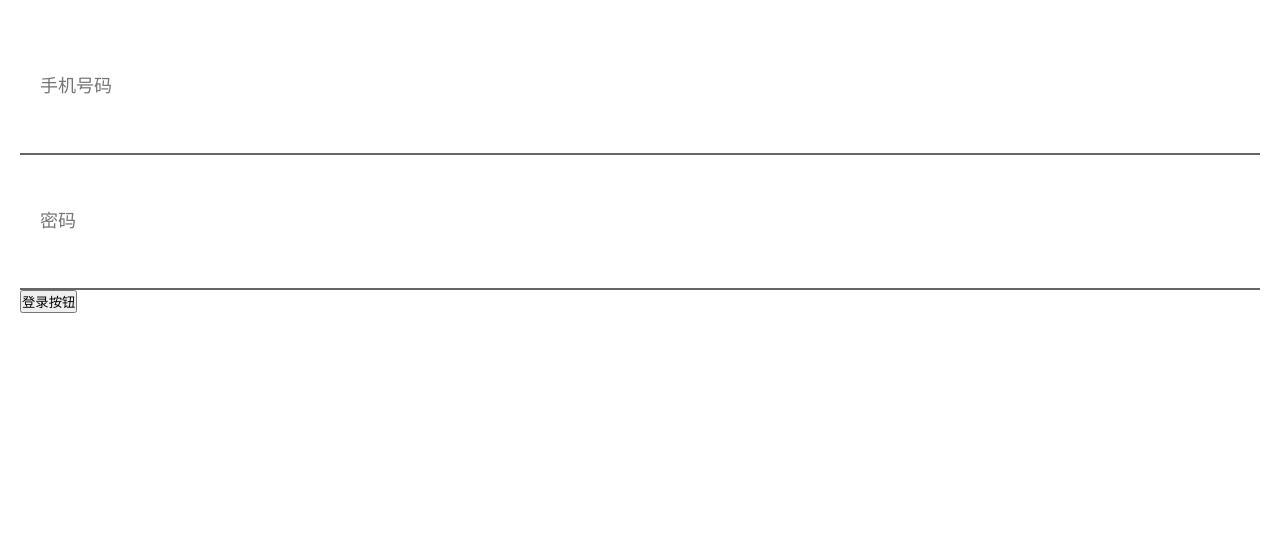
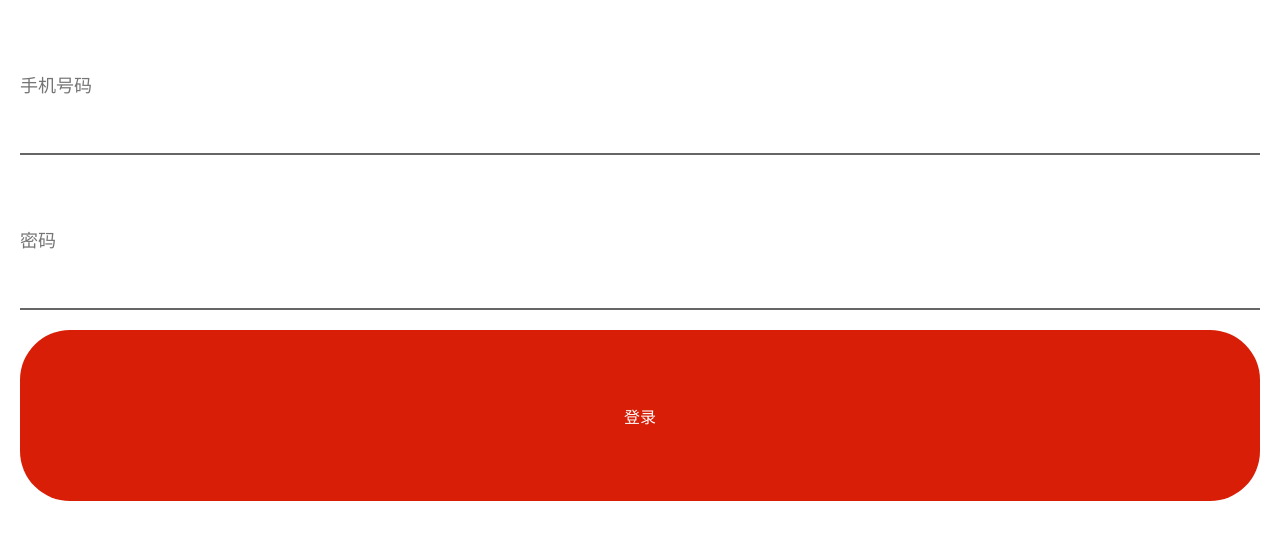
Before and after one commit to itcast-hsian/news-36, a Vue app: page /#/login in a window 1280 px wide. Shown: the top 540 px of the page. Built offline with nearby package versions, Linux system fonts and the light colour scheme; a small style sheet from the web is missing.

Commit message:
封装按钮组件

```diff
--- /dev/null
+++ b/src/components/AuthButton.vue
@@ -0,0 +1,32 @@
+<template>
+  <div
+  class="button"
+  @click="handleClick">
+    {{text}}
+  </div>
+</template>
+
+<script>
+export default {
+    props: ["text"],
+    methods: {
+        handleClick(event){
+            this.$emit("click", event)
+        }
+    }
+}
+</script>
+
+<style scoped lang="less">
+    .button{
+        width:100%;
+        height: 48 / 360 * 100vw;
+        display: flex;
+        justify-content: center;
+        align-items: center;
+        background:#d81e06;
+        color:#fff;
+        border-radius: 50px;
+        font-style: 20px;
+    }
+</style>
--- a/src/components/AuthInput.vue
+++ b/src/components/AuthInput.vue
@@ -62,7 +62,7 @@ export default {
 .input{
     width:100%;
     height: 38 / 360 * 100vw;
-    padding:20px;
+    padding:20px 0;
     box-sizing: border-box;
     background: #fff;
     border:none;
--- a/src/pages/Login.vue
+++ b/src/pages/Login.vue
@@ -11,7 +11,7 @@
       </div>
 
       <!-- 用户名密码输入框 -->
-      <div >
+      <div class="inputs">
 
         <!-- 输入框组件 -->
         <AuthInput
@@ -32,14 +32,16 @@
         ></AuthInput>
       </div>
 
-      <button @click="handleSubmit">登录按钮</button>
+      <!-- <button @click="handleSubmit">登录按钮</button> -->
+      <AuthButton text="登录" @click="handleSubmit"/>
   </div>
 </template>
 
 <script>
 
-//  导入输入框组件
+//  导入组件
 import AuthInput from "@/components/AuthInput";
+import AuthButton from "@/components/AuthButton";
 
 export default {
   data(){
@@ -53,7 +55,8 @@ export default {
   },
   // 注册组件
   components: {
-    AuthInput
+    AuthInput,
+    AuthButton
   },
 
   methods: {
@@ -93,4 +96,10 @@ export default {
       color: #d81e06;
     }
   }
+
+  .inputs{
+    input{
+      margin-bottom: 20px;
+    }
+  }
 </style>
```
